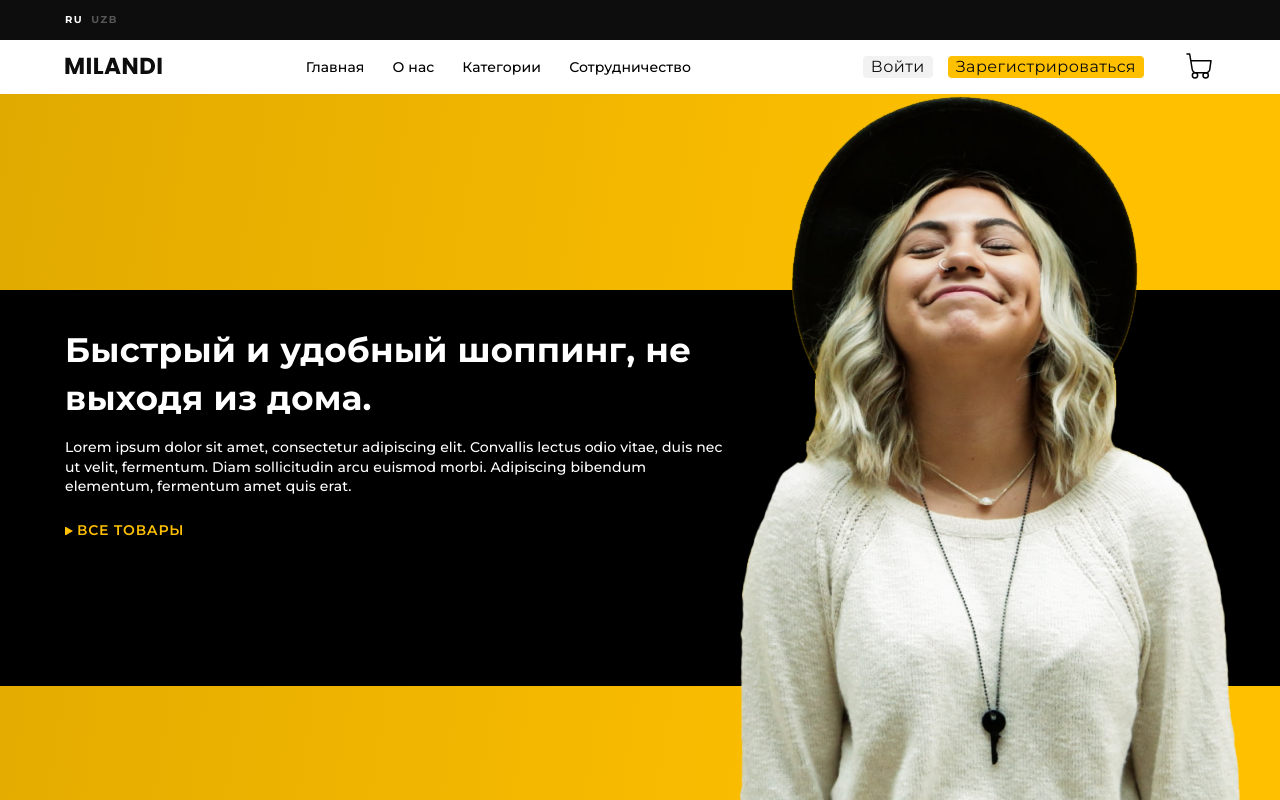
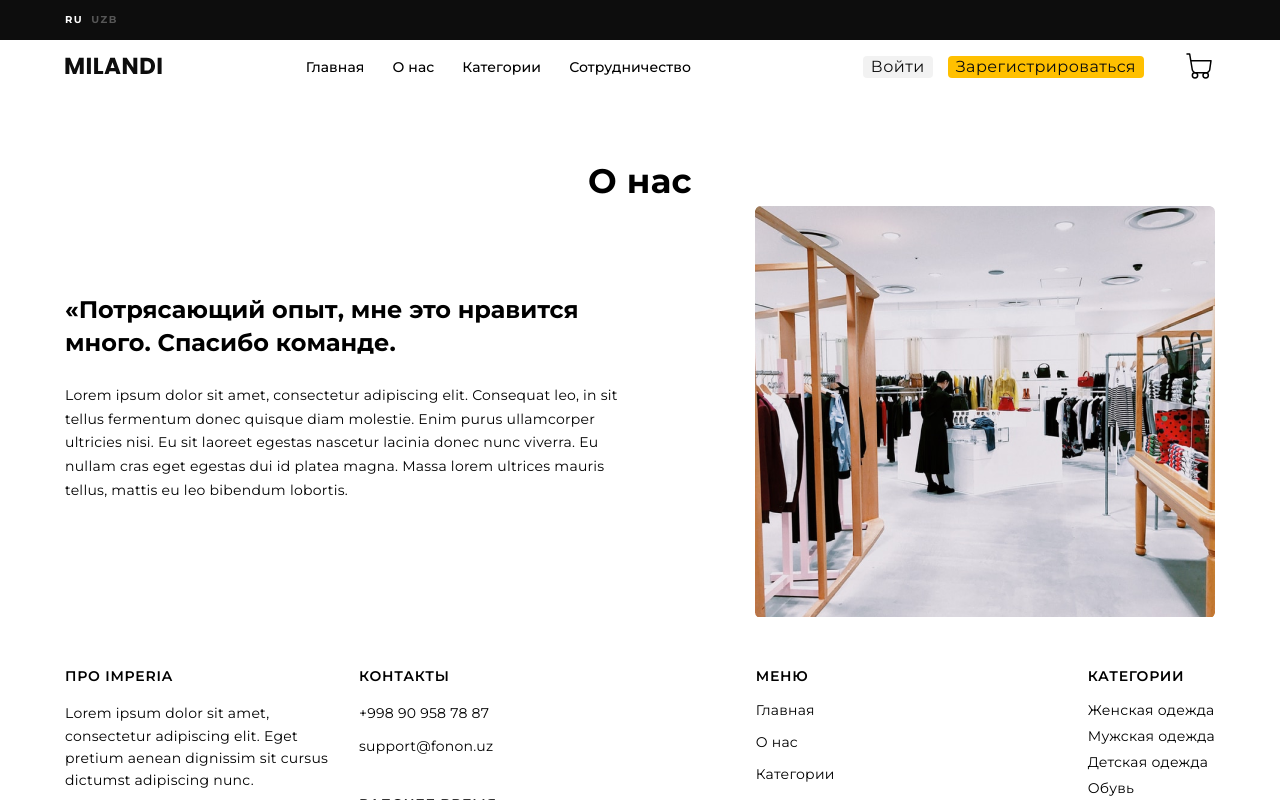
Before and after one commit to TOXA-DEV-R/imperator-react, a React (Create React App) app: page /about in a window 1280 px wide. Shown: the top 800 px of the page. Built offline with nearby package versions, Linux system fonts and the light colour scheme; the HTML template or start-up script is replaced by a standard one.

Commit message:
I'm making page About

```diff
--- a/src/App.js
+++ b/src/App.js
@@ -1,15 +1,20 @@
 import React from "react";
-import Home from "./containers/home/Home";
+import Home from "./pages/home/Home";
 import { BasicDiv } from "./styles/global";
 import Header from "./containers/header/Header";
 import "./styles/styles.scss";
 import Footer from "./components/footer/Footer";
+import { Switch, Route } from "react-router-dom";
+import PageAbout from "./pages/about/PageAbout";
 
 const App = () => {
   return (
     <BasicDiv>
       <Header />
-      <Home />
+      <Switch>
+        <Route path="/" exact component={Home} />
+        <Route path="/about" exact component={PageAbout} />
+      </Switch>
       <Footer />
     </BasicDiv>
   );
--- /dev/null
+++ b/src/components/about/About.js
@@ -0,0 +1,35 @@
+import React from "react";
+import { StyleAbout } from "../../styles/components/StyleAbout";
+import about_img from "../../assets/images/about_img.png";
+
+const About = () => {
+  return (
+    <StyleAbout className="about">
+      <div className="container">
+        <div className="row justify-between">
+          <div className="col-12">
+            <h3 className="global-title">О нас</h3>
+          </div>
+          <div className="about-infos">
+            <h4 className="about-infos__title">
+              «Потрясающий опыт, мне это нравится много. Спасибо команде.
+            </h4>
+            <p className="about-infos__text">
+              Lorem ipsum dolor sit amet, consectetur adipiscing elit. Consequat
+              leo, in sit tellus fermentum donec quisque diam molestie. Enim
+              purus ullamcorper ultricies nisi. Eu sit laoreet egestas nascetur
+              lacinia donec nunc viverra. Eu nullam cras eget egestas dui id
+              platea magna. Massa lorem ultrices mauris tellus, mattis eu leo
+              bibendum lobortis.
+            </p>
+          </div>
+          <div className="about-iamge">
+            <img src={about_img} alt="clothes img" />
+          </div>
+        </div>
+      </div>
+    </StyleAbout>
+  );
+};
+
+export default About;
--- a/src/components/header/Navbar.js
+++ b/src/components/header/Navbar.js
@@ -14,7 +14,7 @@ const Navbar = () => {
           </div>
           <div className="col-auto">
             <div className="navbar-links">
-              <Link to="/home" className="navbar-links__link">
+              <Link to="/" className="navbar-links__link">
                 Главная
               </Link>
               <Link to="/about" className="navbar-links__link">
--- /dev/null
+++ b/src/pages/about/PageAbout.js
@@ -0,0 +1,12 @@
+import React from "react";
+import About from "../../components/about/About";
+
+const PageAbout = () => {
+  return (
+    <React.Fragment>
+      <About />
+    </React.Fragment>
+  );
+};
+
+export default PageAbout;
--- a/src/containers/home/Home.js
+++ b/src/pages/home/Home.js
@@ -1,10 +1,10 @@
 import React from "react";
 import Hero from "../../components/hero/Hero";
 import Advantages from "../../components/advantages/Advantages";
-import BestProducts from "../best_products/BestProducts";
+import BestProducts from "../../containers/best_products/BestProducts";
 import Categories from "../../components/categories/Categories";
 import Apps from "../../components/apps/Apps";
-import NewGoods from "../new_goods/NewGoods";
+import NewGoods from "../../containers/new_goods/NewGoods";
 import LookingClothe from "../../components/looking_clothes/LookingClothe";
 import Discount from "../../components/discount/Discount";
 
--- /dev/null
+++ b/src/styles/components/StyleAbout.js
@@ -0,0 +1,37 @@
+import styled from "styled-components";
+
+export const StyleAbout = styled.section`
+  .global-title {
+    margin-top: 64px;
+  }
+  .about {
+    &-infos {
+      max-width: 557px;
+      &__title {
+        margin-top: 87px;
+        font-weight: bold;
+        font-size: 24px;
+        line-height: 140%;
+        color: #000;
+      }
+      &__text {
+        margin-top: 24px;
+        font-weight: normal;
+        font-size: 14px;
+        line-height: 170%;
+        letter-spacing: 0.25px;
+        color: #000;
+      }
+    }
+    &-image {
+      max-width: 460px;
+      max-width: 412px;
+      margin-top: 25px;
+      img {
+        width: 100%;
+        height: 100%;
+        display: block;
+      }
+    }
+  }
+`;
```
Also changed, not shown: src/assets/images/about_img.png (added).
